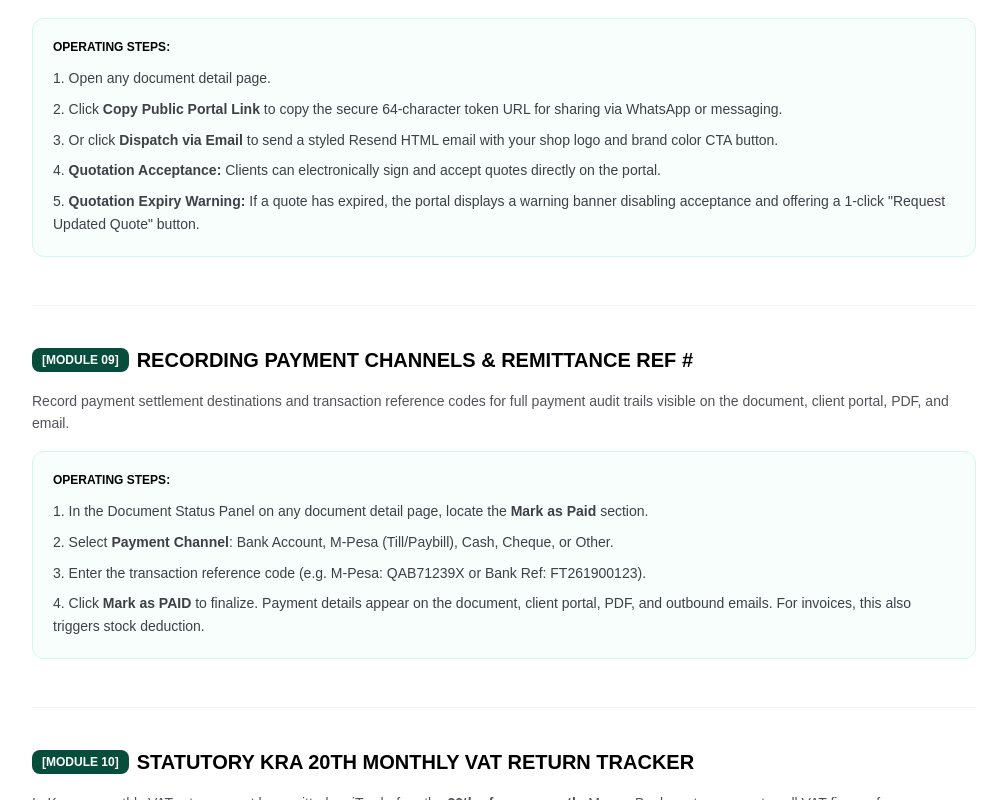
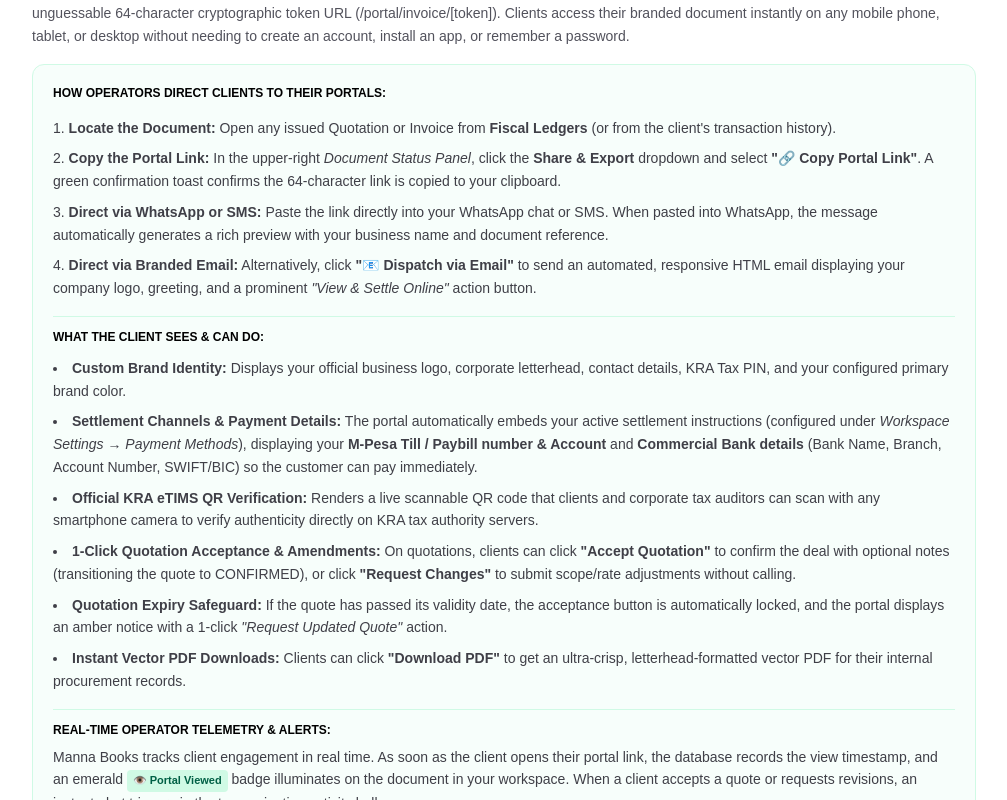
Before and after one commit to corbantechnologies/mannabooks, a Next.js app: page /guide in a window 1280 px wide. Shown: the part 4540-5340 px from the top of the page, without its empty margins (264-1271 px from the left). Built offline with nearby package versions, Linux system fonts and the light colour scheme; a web font is replaced by a local one.

Commit message:
update guides

```diff
--- a/src/app/guide/page.tsx
+++ b/src/app/guide/page.tsx
@@ -344,23 +344,72 @@ export default function PublicOperatorGuidePage() {
           {/* ─────────────────────────────────────────── */}
           {/* MODULE 8: PASSWORDLESS PORTALS */}
           {/* ─────────────────────────────────────────── */}
+          {/* ─────────────────────────────────────────── */}
+          {/* MODULE 8: PASSWORDLESS PORTALS */}
+          {/* ─────────────────────────────────────────── */}
           <section id="module-8" className="space-y-4 scroll-mt-20 border-t border-zinc-100 pt-10">
             <div className="flex flex-col sm:flex-row sm:items-center gap-2">
               <span className="bg-[#064e3b] text-white px-2.5 py-1 text-xs font-bold uppercase font-mono rounded-md shrink-0">[MODULE 08]</span>
-              <h2 className="text-xl font-bold uppercase font-sans text-black">Passwordless Client Portals, Signatures &amp; Amendments</h2>
+              <h2 className="text-xl font-bold uppercase font-sans text-black">Passwordless Client Portals, E-Signatures &amp; Telemetry</h2>
             </div>
             <p className="font-sans text-sm text-zinc-600 leading-relaxed">
-              Clients view documents via secure 64-character unguessable token links — no accounts or passwords required.
+              Eliminate client friction. Every commercial document (Quotation, Tax Invoice, Receipt, Delivery Note, Payment Voucher) is equipped with a secure, unguessable 64-character cryptographic token URL (<code>/portal/invoice/[token]</code>). Clients access their branded document instantly on any mobile phone, tablet, or desktop without needing to create an account, install an app, or remember a password.
             </p>
-            <div className="bg-emerald-50/40 border border-emerald-100 p-5 space-y-3 rounded-xl">
-              <h4 className="font-bold uppercase text-black text-xs">Operating Steps:</h4>
+
+            <div className="bg-emerald-50/40 border border-emerald-100 p-5 space-y-4 rounded-xl">
+              <h4 className="font-bold uppercase text-black text-xs">How Operators Direct Clients to Their Portals:</h4>
               <ol className="list-decimal list-inside space-y-2 text-zinc-700 font-sans text-sm leading-relaxed">
-                <li>Open any document detail page.</li>
-                <li>Click <strong>Copy Public Portal Link</strong> to copy the secure 64-character token URL for sharing via WhatsApp or messaging.</li>
-                <li>Or click <strong>Dispatch via Email</strong> to send a styled Resend HTML email with your shop logo and brand color CTA button.</li>
-                <li><strong>Quotation Acceptance:</strong> Clients can electronically sign and accept quotes directly on the portal.</li>
-                <li><strong>Quotation Expiry Warning:</strong> If a quote has expired, the portal displays a warning banner disabling acceptance and offering a 1-click &quot;Request Updated Quote&quot; button.</li>
+                <li>
+                  <strong>Locate the Document:</strong> Open any issued Quotation or Invoice from <strong>Fiscal Ledgers</strong> (or from the client&apos;s transaction history).
+                </li>
+                <li>
+                  <strong>Copy the Portal Link:</strong> In the upper-right <em>Document Status Panel</em>, click the <strong>Share &amp; Export</strong> dropdown and select <strong>&quot;🔗 Copy Portal Link&quot;</strong>. A green confirmation toast confirms the 64-character link is copied to your clipboard.
+                </li>
+                <li>
+                  <strong>Direct via WhatsApp or SMS:</strong> Paste the link directly into your WhatsApp chat or SMS. When pasted into WhatsApp, the message automatically generates a rich preview with your business name and document reference.
+                </li>
+                <li>
+                  <strong>Direct via Branded Email:</strong> Alternatively, click <strong>&quot;📧 Dispatch via Email&quot;</strong> to send an automated, responsive HTML email displaying your company logo, greeting, and a prominent <em>&quot;View &amp; Settle Online&quot;</em> action button.
+                </li>
               </ol>
+
+              <div className="border-t border-emerald-100 pt-3 space-y-3">
+                <h5 className="font-bold uppercase text-black text-xs">What the Client Sees &amp; Can Do:</h5>
+                <ul className="list-disc list-inside space-y-2 text-zinc-700 font-sans text-sm leading-relaxed">
+                  <li>
+                    <strong>Custom Brand Identity:</strong> Displays your official business logo, corporate letterhead, contact details, KRA Tax PIN, and your configured primary brand color.
+                  </li>
+                  <li>
+                    <strong>Settlement Channels &amp; Payment Details:</strong> The portal automatically embeds your active settlement instructions (configured under <em>Workspace Settings &rarr; Payment Methods</em>), displaying your <strong>M-Pesa Till / Paybill number &amp; Account</strong> and <strong>Commercial Bank details</strong> (Bank Name, Branch, Account Number, SWIFT/BIC) so the customer can pay immediately.
+                  </li>
+                  <li>
+                    <strong>Official KRA eTIMS QR Verification:</strong> Renders a live scannable QR code that clients and corporate tax auditors can scan with any smartphone camera to verify authenticity directly on KRA tax authority servers.
+                  </li>
+                  <li>
+                    <strong>1-Click Quotation Acceptance &amp; Amendments:</strong> On quotations, clients can click <strong>&quot;Accept Quotation&quot;</strong> to confirm the deal with optional notes (transitioning the quote to <code>CONFIRMED</code>), or click <strong>&quot;Request Changes&quot;</strong> to submit scope/rate adjustments without calling.
+                  </li>
+                  <li>
+                    <strong>Quotation Expiry Safeguard:</strong> If the quote has passed its validity date, the acceptance button is automatically locked, and the portal displays an amber notice with a 1-click <em>&quot;Request Updated Quote&quot;</em> action.
+                  </li>
+                  <li>
+                    <strong>Instant Vector PDF Downloads:</strong> Clients can click <strong>&quot;Download PDF&quot;</strong> to get an ultra-crisp, letterhead-formatted vector PDF for their internal procurement records.
+                  </li>
+                </ul>
+              </div>
+
+              <div className="border-t border-emerald-100 pt-3 space-y-2">
+                <h5 className="font-bold uppercase text-black text-xs">Real-Time Operator Telemetry &amp; Alerts:</h5>
+                <p className="text-zinc-700 font-sans text-sm leading-relaxed">
+                  Manna Books tracks client engagement in real time. As soon as the client opens their portal link, the database records the view timestamp, and an emerald <span className="inline-flex items-center px-1.5 py-0.5 rounded text-[11px] font-bold bg-emerald-100 text-emerald-800">👁️ Portal Viewed</span> badge illuminates on the document in your workspace. When a client accepts a quote or requests revisions, an instant alert triggers in the top navigation activity bell.
+                </p>
+              </div>
+
+              <div className="border-t border-emerald-100 pt-3 space-y-2">
+                <h5 className="font-bold uppercase text-black text-xs">Public Digital Catalog Portal (<code>/portal/catalog/[slug]</code>):</h5>
+                <p className="text-zinc-700 font-sans text-sm leading-relaxed">
+                  Direct prospective buyers to your live digital product &amp; services showcase. Send clients your public catalog URL where they can browse hardware specifications, service rate cards, inventory availability, and standard commercial payment terms.
+                </p>
+              </div>
             </div>
           </section>
 
--- a/src/app/workspaces/[slug]/guide/page.tsx
+++ b/src/app/workspaces/[slug]/guide/page.tsx
@@ -502,19 +502,64 @@ export default async function WorkspaceGuidePage({ params }: WorkspaceGuidePageP
                 [MODULE 08]
               </span>
               <h2 className="text-base sm:text-lg font-bold uppercase text-black">
-                Passwordless Client Portals, E-Signatures &amp; Amendments
+                Passwordless Client Portals, E-Signatures &amp; Telemetry
               </h2>
             </div>
 
             <p className="text-xs text-zinc-600 leading-relaxed">
-              Eliminate client friction. Customers access their branded invoice, quotation, or receipt via an unguessable 64-character token link (<code>/portal/doc/[token]</code>) without needing to download apps or remember passwords.
+              Eliminate client friction. Every commercial document (Quotation, Tax Invoice, Receipt, Delivery Note, Payment Voucher) is equipped with a secure, unguessable 64-character cryptographic token URL (<code>/portal/invoice/[token]</code>). Customers access their branded document instantly on any mobile phone, tablet, or desktop without downloading apps or remembering passwords.
             </p>
 
-            <ul className="list-disc list-inside space-y-1.5 text-zinc-700 text-xs">
-              <li><strong>Interactive Electronic Signing:</strong> Corporate buyers sign their approval on touchscreens or desktops, creating a binding timestamped approval record.</li>
-              <li><strong>Amendment Negotiation:</strong> If a client requires scope or rate changes, they submit notes via the portal. You receive an in-app alert to revise the quote.</li>
-              <li><strong>Vector PDF Download:</strong> High-resolution, letterhead-styled vector PDFs download in 1 click.</li>
-            </ul>
+            <div className="bg-emerald-50/50 border border-emerald-200 p-4 rounded-lg font-mono text-xs space-y-3">
+              <span className="font-bold text-emerald-950 uppercase text-[11px] block">
+                How Operators Direct Clients to Their Portals:
+              </span>
+              <ol className="list-decimal list-inside space-y-2 text-zinc-700 font-sans text-xs leading-relaxed">
+                <li>
+                  <strong>Locate the Document:</strong> Open any issued Quotation or Tax Invoice from <strong>Fiscal Ledgers</strong> (or from the client&apos;s transaction record).
+                </li>
+                <li>
+                  <strong>Copy the Portal Link:</strong> In the upper-right <em>Document Status Panel</em>, click the <strong>Share &amp; Export</strong> dropdown and select <strong>&quot;🔗 Copy Portal Link&quot;</strong>. A green confirmation toast confirms the link is copied to your clipboard.
+                </li>
+                <li>
+                  <strong>Share via WhatsApp or SMS:</strong> Paste the link directly into your WhatsApp conversation or SMS. In WhatsApp, the link automatically unfurls with your business name and document reference.
+                </li>
+                <li>
+                  <strong>Send Branded Resend Email:</strong> Alternatively, click <strong>&quot;📧 Dispatch via Email&quot;</strong> to send an automated responsive HTML email featuring your company logo and a direct <em>&quot;View &amp; Settle Online&quot;</em> button.
+                </li>
+              </ol>
+            </div>
+
+            <div className="space-y-2 pt-1">
+              <h4 className="font-bold uppercase text-black text-xs">What Clients Experience on the Portal:</h4>
+              <ul className="list-disc list-inside space-y-1.5 text-zinc-700 text-xs leading-relaxed font-sans">
+                <li>
+                  <strong>Branded Company Letterhead:</strong> Displays your custom logo, contacts, KRA PIN, and primary brand theme color.
+                </li>
+                <li>
+                  <strong>Configured Settlement Instructions:</strong> Embeds your active payment channels (M-Pesa Till / Paybill number &amp; account, plus Commercial Bank account number, branch, and SWIFT/BIC code) so clients can settle immediately.
+                </li>
+                <li>
+                  <strong>KRA eTIMS Verification QR:</strong> A live scannable QR code that allows clients and corporate auditors to verify invoice tax validity directly on KRA servers.
+                </li>
+                <li>
+                  <strong>1-Click Quotation Acceptance &amp; Amendments:</strong> Clients can click <strong>&quot;Accept Quotation&quot;</strong> to confirm the order (transitioning the quote to <code>CONFIRMED</code>), or click <strong>&quot;Request Changes&quot;</strong> to submit scope/rate adjustments directly back to your team.
+                </li>
+                <li>
+                  <strong>Quotation Expiry Protection:</strong> Once a quote expires, acceptance is disabled and replaced with a 1-click <em>&quot;Request Updated Quote&quot;</em> prompt.
+                </li>
+                <li>
+                  <strong>Vector PDF Download:</strong> High-resolution, letterhead-styled vector PDFs download in 1 click (<code>/portal/pdf/[token]</code>).
+                </li>
+              </ul>
+            </div>
+
+            <div className="bg-zinc-50 border border-zinc-200 p-3 rounded-lg text-xs space-y-1">
+              <span className="font-bold text-black uppercase text-[11px] block">Real-Time Operator Telemetry:</span>
+              <p className="text-zinc-600 leading-relaxed font-sans">
+                When a client opens their portal link, the database timestamps the visit and an emerald <span className="inline-flex items-center px-1.5 py-0.5 rounded text-[10px] font-bold bg-emerald-100 text-emerald-800">👁️ Portal Viewed</span> badge lights up on the document in your workspace. When a client confirms or requests amendments on a quote, you receive an instant in-app notification in your top navigation activity bell.
+              </p>
+            </div>
           </section>
 
           {/* ─────────────────────────────────────────── */}
```
